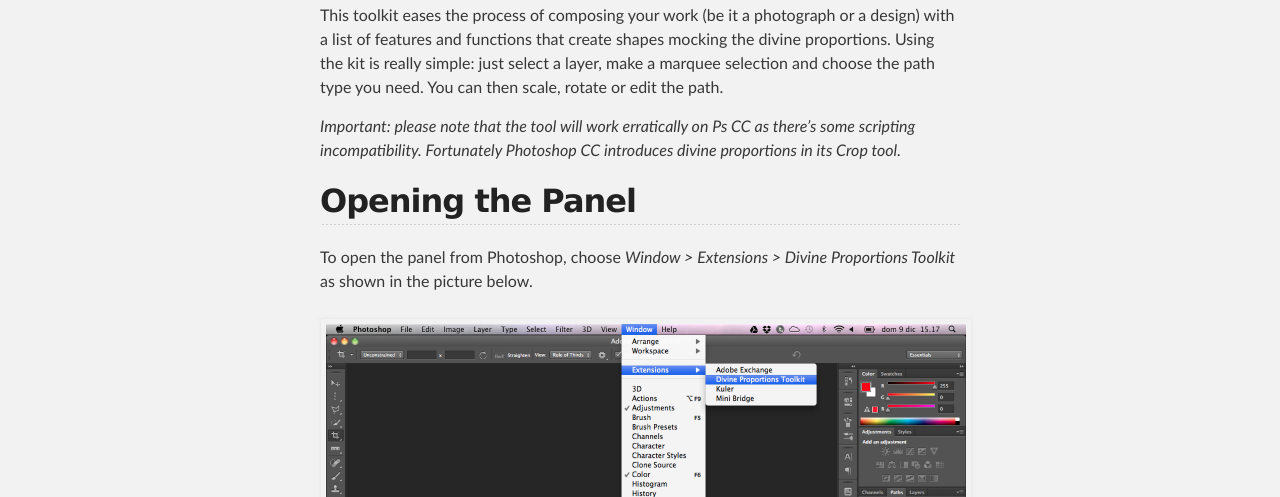
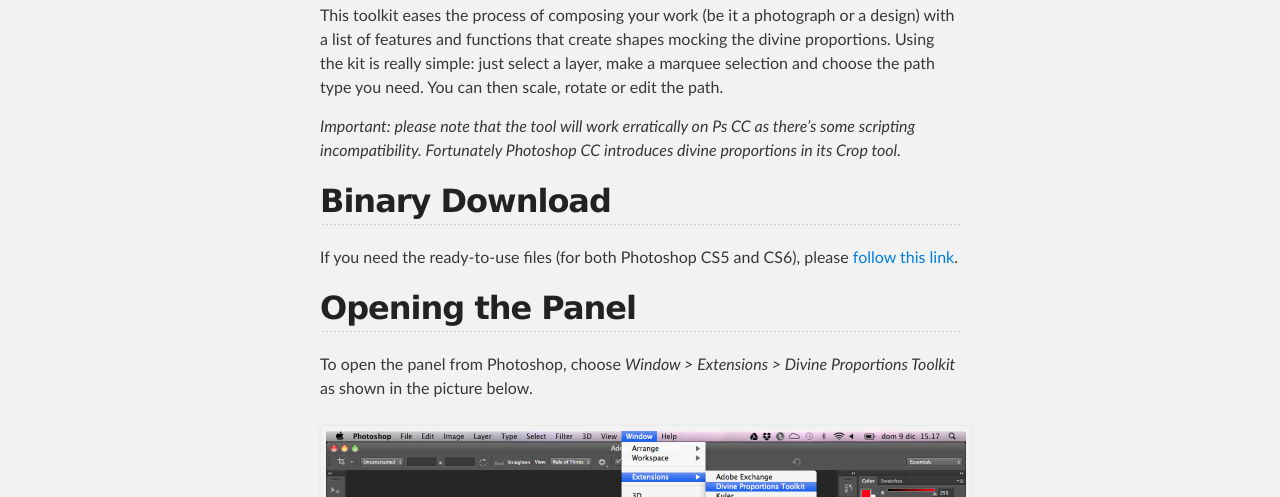
Before and after one commit to thebitcave/divine-proportions-toolkit-for-photoshop, a plain HTML site: page index.html in a window 1280 px wide. Shown: the part 603-1100 px from the top of the page. Drawn offline with Linux system fonts and the light colour scheme.

Commit message:
Added binary download.

```diff
--- a/index.html
+++ b/index.html
@@ -57,6 +57,12 @@
             Using the kit is really simple: just select a layer, make a marquee selection and choose the path type you need. You can then scale, rotate or edit the path.</p>
 
         <p><em>Important: please note that the tool will work erratically on Ps CC as there’s some scripting incompatibility. Fortunately Photoshop CC introduces divine proportions in its Crop tool.</em></p>
+
+        <h2>
+            <a name="binary-download" class="anchor" href="#binary-download"><span class="octicon octicon-link"></span></a>Binary Download</h2>
+
+        <p>If you need the ready-to-use files (for both Photoshop CS5 and CS6), please <a href="assets/divine_proportions_toolkit_1_0_4.zip">follow this link</a>.</p>
+
 
         <h2>
             <a name="opening-the-panel" class="anchor" href="#opening-the-panel"><span class="octicon octicon-link"></span></a>Opening the Panel</h2>
```
Also changed, not shown: 1 other file.
